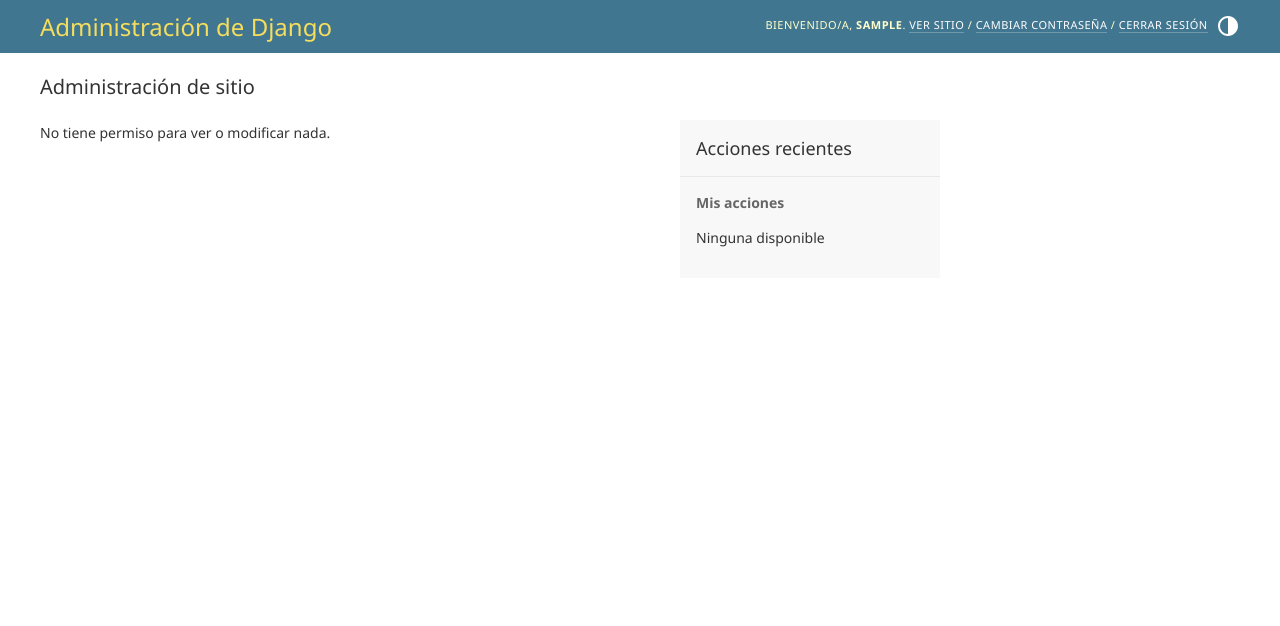
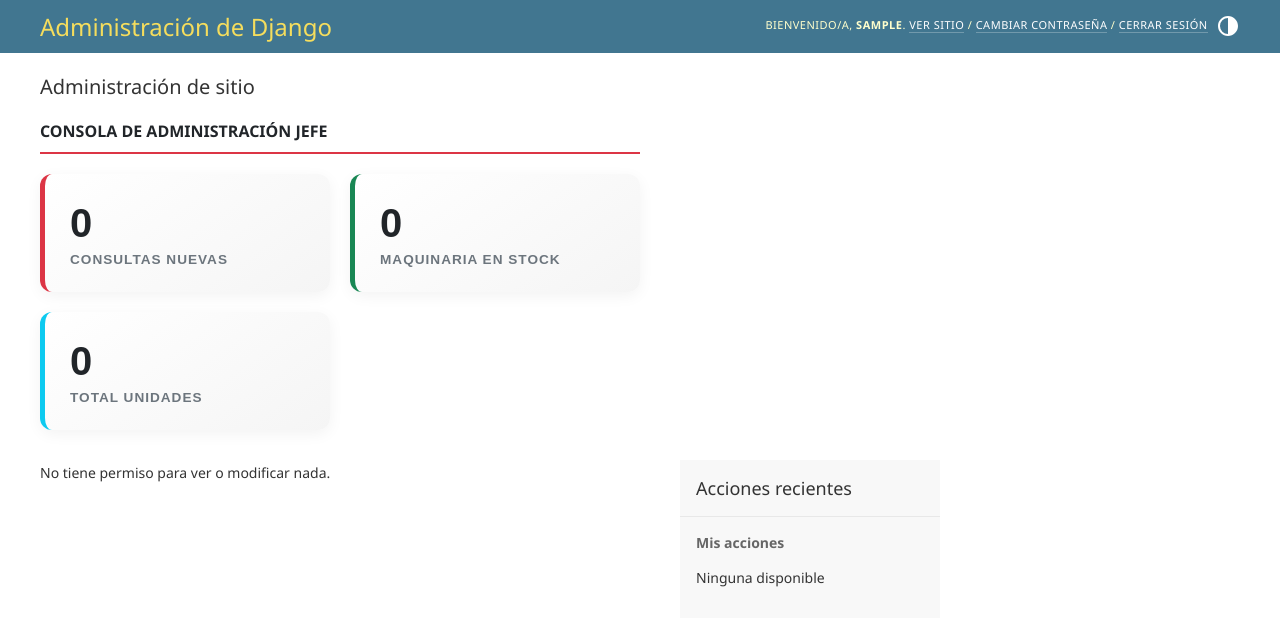
Before and after one commit to yoryelin/MARTINO-TAVOL, a Django app: page /admin/ in a window 1280 px wide. Shown: the top 626 px of the page. Run offline with Django 5.2, Linux system fonts and the light colour scheme; the visitor is signed in with stand-in values (Sample User, id 1); data comes from the database, SQL or seed files in the repository; data that the repository does not hold is empty.

Commit message:
Actualización de textos comerciales en el Landing y Dashboard Dinámico Multi-Rol

```diff
--- a/agro_import/settings.py
+++ b/agro_import/settings.py
@@ -58,13 +58,14 @@ ROOT_URLCONF = 'agro_import.urls'
 TEMPLATES = [
     {
         'BACKEND': 'django.template.backends.django.DjangoTemplates',
-        'DIRS': [],
+        'DIRS': [BASE_DIR / 'templates'],
         'APP_DIRS': True,
         'OPTIONS': {
             'context_processors': [
                 'django.template.context_processors.request',
                 'django.contrib.auth.context_processors.auth',
                 'django.contrib.messages.context_processors.messages',
+                'inventario.context_processors.admin_metrics',
             ],
         },
     },
--- /dev/null
+++ b/inventario/context_processors.py
@@ -0,0 +1,33 @@
+from inventario.models import Maquinaria, Consulta
+
+def admin_metrics(request):
+    # Solo ejecutarse si estamos en el panel de administración
+    if not request.path.startswith('/admin/'):
+        return {}
+
+    if request.user.is_authenticated and request.user.is_staff:
+        # Métricas para el Operador (Inventario)
+        total_maquinas = Maquinaria.objects.count()
+        maquinas_disponibles = Maquinaria.objects.filter(estado_stock='disponible').count()
+        maquinas_transito = Maquinaria.objects.filter(estado_stock='transito').count()
+        maquinas_pedido = Maquinaria.objects.filter(estado_stock='pedido').count()
+
+        # Métricas para el Vendedor (CRM / Ventas)
+        total_consultas = Consulta.objects.count()
+        consultas_pendientes = Consulta.objects.filter(estado='pendiente').count()
+        consultas_contactadas = Consulta.objects.filter(estado='contactado').count()
+        consultas_cerradas = Consulta.objects.filter(estado='cerrado').count()
+
+        return {
+            'metrics': {
+                'total_maquinas': total_maquinas,
+                'maquinas_disponibles': maquinas_disponibles,
+                'maquinas_transito': maquinas_transito,
+                'maquinas_pedido': maquinas_pedido,
+                'total_consultas': total_consultas,
+                'consultas_pendientes': consultas_pendientes,
+                'consultas_contactadas': consultas_contactadas,
+                'consultas_cerradas': consultas_cerradas,
+            }
+        }
+    return {}
--- a/inventario/templates/inventario/landing.html
+++ b/inventario/templates/inventario/landing.html
@@ -31,7 +31,7 @@
         <div class="row">
             <div class="col-lg-8" data-aos="fade-right">
                 <h1 class="display-3 fw-800 text-uppercase mb-2" style="font-family: 'Montserrat', sans-serif; letter-spacing: -1px; line-height: 1;">El Respaldo que <span class="brand-accent">tu Campo</span> necesita</h1>
-                <p class="lead mb-0 fs-5 opacity-90">Comercialización de maquinaria de alta performance. Tecnología y servicio técnico especializado.</p>
+                <p class="lead mb-0 fs-5 opacity-90">Maquinaria confiable, simple de mantener y lista para trabajar todos los días. Con servicio técnico cuando y donde lo necesitás.</p>
 
                 <!-- BNA Badge (First View Hook) -->
                 <div class="mt-4 pt-2" data-aos="fade-up" data-aos-delay="300">
@@ -70,13 +70,13 @@
             <div class="col-md-4" data-aos="fade-up" data-aos-delay="100">
                 <div class="p-4 border-start border-4 border-danger h-100">
                     <h4 class="fw-bold mb-3">CONFIABILIDAD</h4>
-                    <p class="text-muted">Motores con tecnología alemana adaptados para alta performance y durabilidad extrema.</p>
+                    <p class="text-muted">Motores que responden todos los días, con mecánica simple, bajo mantenimiento y larga vida útil.</p>
                 </div>
             </div>
             <div class="col-md-4" data-aos="fade-up" data-aos-delay="200">
                 <div class="p-4 border-start border-4 border-danger h-100">
                     <h4 class="fw-bold mb-3">TECNOLOGÍA</h4>
-                    <p class="text-muted">Cabinas panorámicas con climatización inteligente y sistemas de agricultura de precisión.</p>
+                    <p class="text-muted">Cabinas panorámicas con climatización y asistencia a la conducción para trabajar más preciso, evitar superposiciones y aprovechar mejor cada pasada.</p>
                 </div>
             </div>
             <div class="col-md-4" data-aos="fade-up" data-aos-delay="300">
--- /dev/null
+++ b/templates/admin/index.html
@@ -0,0 +1,118 @@
+{% extends "admin/index.html" %}
+{% load static %}
+
+{% block content %}
+<style>
+    .dashboard-container {
+        display: grid;
+        grid-template-columns: repeat(auto-fit, minmax(240px, 1fr));
+        gap: 20px;
+        margin-bottom: 30px;
+        font-family: 'Montserrat', sans-serif;
+    }
+    .metric-card {
+        background: linear-gradient(145deg, #ffffff, #f5f5f5);
+        border-radius: 12px;
+        padding: 25px;
+        box-shadow: 0 4px 15px rgba(0,0,0,0.05);
+        border-left: 5px solid #212529;
+        transition: transform 0.2s ease;
+    }
+    .metric-card:hover {
+        transform: translateY(-5px);
+    }
+    .metric-card.danger { border-left-color: #dc3545; }
+    .metric-card.success { border-left-color: #198754; }
+    .metric-card.warning { border-left-color: #ffc107; }
+    .metric-card.info { border-left-color: #0dcaf0; }
+
+    .metric-value {
+        font-size: 2.5rem;
+        font-weight: 800;
+        color: #212529;
+        line-height: 1.2;
+    }
+    .metric-label {
+        font-size: 0.85rem;
+        text-transform: uppercase;
+        color: #6c757d;
+        font-weight: bold;
+        letter-spacing: 1px;
+        margin-top: 5px;
+    }
+    .dashboard-title {
+        margin-bottom: 20px;
+        font-weight: 800;
+        color: #212529;
+        text-transform: uppercase;
+        border-bottom: 2px solid #dc3545;
+        padding-bottom: 10px;
+    }
+</style>
+
+{% if perms.inventario.change_consulta and not perms.inventario.change_maquinaria %}
+    <!-- VISTA PARA VENDEDORES -->
+    <h2 class="dashboard-title">Panel de Gestión Comercial (Ventas)</h2>
+    <div class="dashboard-container">
+        <div class="metric-card danger">
+            <div class="metric-value">{{ metrics.consultas_pendientes }}</div>
+            <div class="metric-label">Consultas Pendientes</div>
+        </div>
+        <div class="metric-card warning">
+            <div class="metric-value">{{ metrics.consultas_contactadas }}</div>
+            <div class="metric-label">Clientes en Seguimiento</div>
+        </div>
+        <div class="metric-card success">
+            <div class="metric-value">{{ metrics.consultas_cerradas }}</div>
+            <div class="metric-label">Ventas / Casos Cerrados</div>
+        </div>
+        <div class="metric-card info">
+            <div class="metric-value">{{ metrics.total_consultas }}</div>
+            <div class="metric-label">Total Consultas</div>
+        </div>
+    </div>
+
+{% elif perms.inventario.change_maquinaria and not perms.inventario.change_consulta %}
+    <!-- VISTA PARA OPERADORES -->
+    <h2 class="dashboard-title">Panel de Control de Inventario</h2>
+    <div class="dashboard-container">
+        <div class="metric-card success">
+            <div class="metric-value">{{ metrics.maquinas_disponibles }}</div>
+            <div class="metric-label">Unidades Disponibles</div>
+        </div>
+        <div class="metric-card warning">
+            <div class="metric-value">{{ metrics.maquinas_transito }}</div>
+            <div class="metric-label">En Tránsito (China)</div>
+        </div>
+        <div class="metric-card danger">
+            <div class="metric-value">{{ metrics.maquinas_pedido }}</div>
+            <div class="metric-label">Bajo Pedido</div>
+        </div>
+        <div class="metric-card info">
+            <div class="metric-value">{{ metrics.total_maquinas }}</div>
+            <div class="metric-label">Total Catálogo</div>
+        </div>
+    </div>
+
+{% else %}
+    <!-- VISTA PARA SUPERADMIN (VISTA COMPLETA) -->
+    <h2 class="dashboard-title">Consola de Administración Jefe</h2>
+    <div class="dashboard-container">
+        <div class="metric-card danger">
+            <div class="metric-value">{{ metrics.consultas_pendientes }}</div>
+            <div class="metric-label">Consultas Nuevas</div>
+        </div>
+        <div class="metric-card success">
+            <div class="metric-value">{{ metrics.maquinas_disponibles }}</div>
+            <div class="metric-label">Maquinaria en Stock</div>
+        </div>
+        <div class="metric-card info">
+            <div class="metric-value">{{ metrics.total_maquinas }}</div>
+            <div class="metric-label">Total Unidades</div>
+        </div>
+    </div>
+{% endif %}
+
+<!-- Continuar con las tablas normales de Django Admin -->
+{{ block.super }}
+{% endblock %}
```
